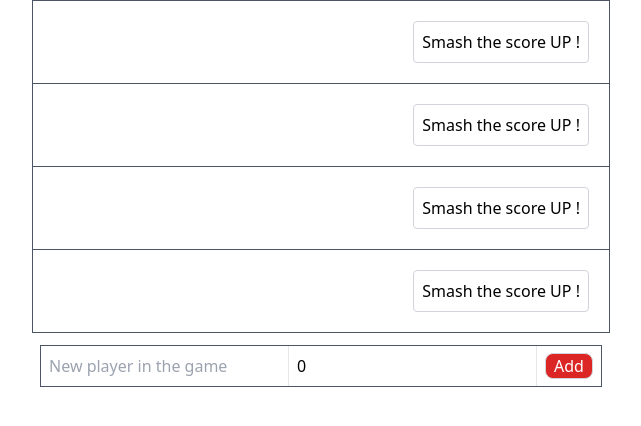
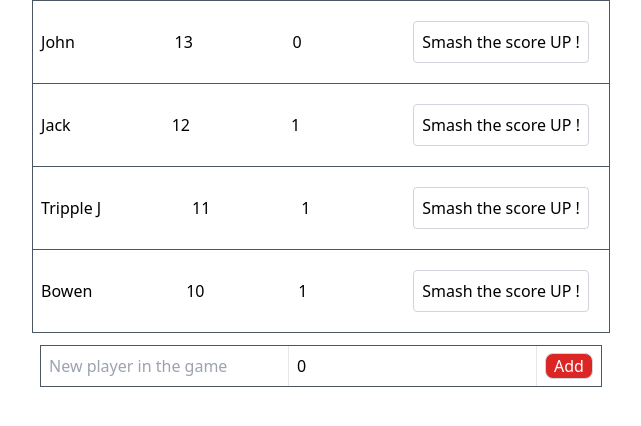
Before and after one commit to irex808/vue3-test1, a Vue app in the folder vue-test-1-sfc/: page / in a window 1280 px wide. Shown: the top 426 px of the page, without its empty margins (319-960 px from the left). Built offline with nearby package versions, Linux system fonts and the light colour scheme.

Commit message:
Player component adjusted for changes made in PlayerList component

```diff
--- a/vue-test-1-sfc/src/components/Player.vue
+++ b/vue-test-1-sfc/src/components/Player.vue
@@ -1,22 +1,9 @@
 <script>
-import { store } from './store.js'
 export default{
-    watch: {
-    'player.position': {
-      handler(newChanged) {
-        store.count++;
-        if(store.count % 2 === 0){
-            this.changePosition();
-        }
-      },
-      deep: true,
-    },
-  },
     data(){
         return{
             id:0,
-            name:'',
-            store
+            name:''
         }
     },
     props:{
@@ -24,13 +11,9 @@ export default{
     },
     methods:{
         score(){
-            this.id = this.player.id
-            this.name = this.player.name
-            this.$emit('score', this.id, this.name )
-        },
-        changePosition(){
+            this.id = this.player.id;
             this.name = this.player.name;
-            this.$emit('positionUp', this.name);
+            this.$emit('scoreChanged', this.id, this.name )
         }
     }
 }
@@ -38,7 +21,7 @@ export default{
 <template>
         <section>
         <li class="p-2 flex justify-between items-center">
-            {{ player.name }}     <span>{{ player.score }}</span>       {{ player.difference }}
+            {{ player.player.name }}     <span>{{ player.player.score }}</span>       {{ player.player.difference }}
             <div class="justify-right px-3 py-3"> <button class="border border-gray-300 rounded px-2 py-2" @click="score">Smash the score UP !</button> </div>
         </li>
     </section>
```
